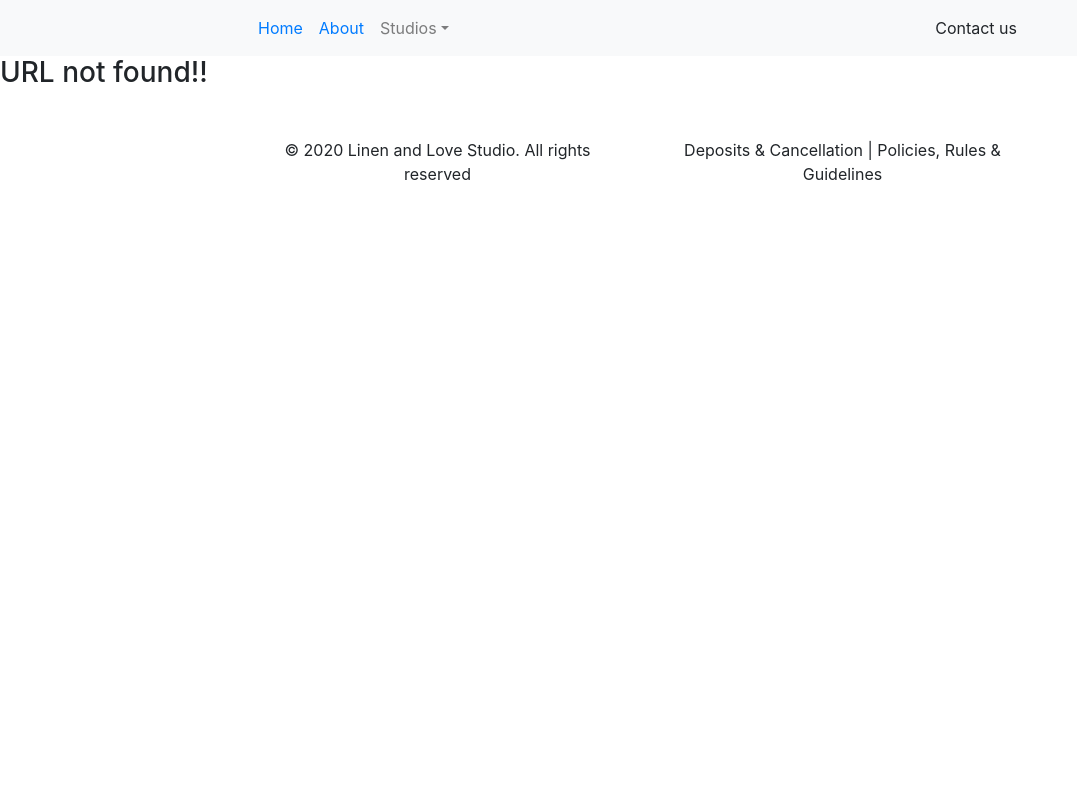
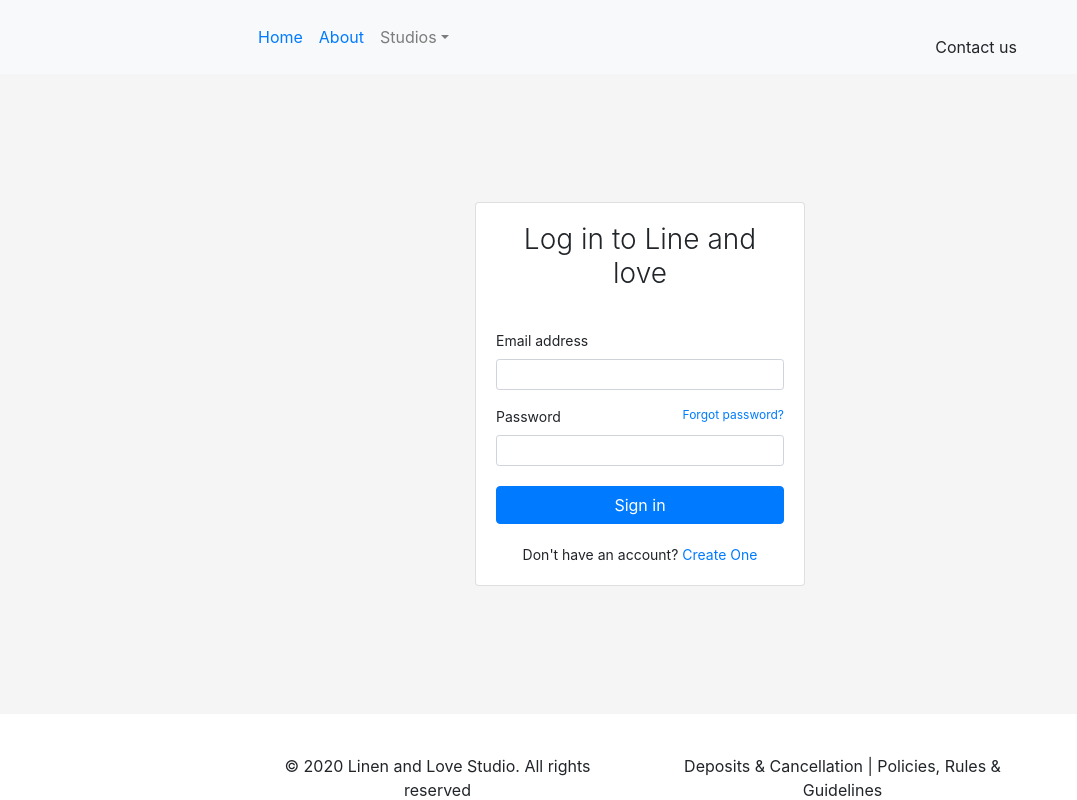
Before and after one commit to Vipisanan/vmwebs-for-studio, a React (Create React App) app: page /login in a window 1280 px wide. Before the commit this address had no page. Shown: the whole page, without its empty margins (0-1077 px from the left). Built offline with nearby package versions, Linux system fonts and the light colour scheme.

Commit message:
login compo created

```diff
--- /dev/null
+++ b/src/components/forms/LoginForm.js
@@ -0,0 +1,65 @@
+import React from 'react';
+import '../../pages/style/login.css';
+import {useFormik} from "formik";
+import * as Yup from "yup";
+
+const LoginForm =(props)=>{
+    const { data} = props;
+
+    const formik = useFormik({
+        initialValues: {},
+        validationSchema: Yup.object({
+
+        }),
+        onSubmit: values => {
+            const { getFormValue } = props;
+            if (getFormValue) {
+                getFormValue(values);
+            }
+        },
+    });
+    const getInputValue=event=>{
+        formik.setFieldValue(event.target.name, event.target.value);
+    }
+
+    return (
+        <div className="card login-form">
+            <div className="card-body">
+                <h3 className="card-title text-center">Log in to Line and love</h3>
+                <div className="card-text">
+                    <form onSubmit={formik.handleSubmit}>
+                        <div className="form-group">
+                            <label htmlFor="exampleInputEmail1">Email address</label>
+                            <input type="email"
+                                   className="form-control form-control-sm"
+                                   aria-describedby="emailHelp"
+                                   id={'email'}
+                                   name={'email'}
+                                   value={formik.values.name}
+                                   onChange={event=>getInputValue(event)}
+                            />
+                        </div>
+                        <div className="form-group">
+                            <label htmlFor="exampleInputPassword1">Password</label>
+                            <a href="#" style={{float:'right',fontSize:'12px'}}>Forgot password?</a>
+                            <input type="password"
+                                   className="form-control form-control-sm"
+                                   id={'password'}
+                                   name={'password'}
+                                   value={formik.values.name}
+                                   onChange={event=>getInputValue(event)}
+                            />
+                        </div>
+                        <button  type={'submit'}  className="btn btn-primary btn-block">Sign in</button>
+
+                        <div className="sign-up">
+                            Don't have an account? <a href="#">Create One</a>
+                        </div>
+                    </form>
+                </div>
+            </div>
+        </div>
+
+    );
+}
+export default LoginForm;
--- /dev/null
+++ b/src/pages/Login.js
@@ -0,0 +1,18 @@
+import React ,{Component} from "react";
+import './style/login.css'
+import LoginForm from "../components/forms/LoginForm";
+class Login extends Component{
+    constructor(props) {
+        super(props);
+    }
+
+    render() {
+        return (
+            <div className="global-container" style={{height:'calc(100vh - 160px)'}}>
+                <LoginForm/>
+            </div>
+
+    );
+    }
+}
+export default Login;
--- /dev/null
+++ b/src/pages/style/login.css
@@ -0,0 +1,41 @@
+html,body {
+    height: 100%;
+}
+
+.global-container{
+    height:100%;
+    display: flex;
+    align-items: center;
+    justify-content: center;
+    background-color: #f5f5f5;
+}
+
+form{
+    padding-top: 10px;
+    font-size: 14px;
+    margin-top: 30px;
+}
+
+.card-title{ font-weight:300; }
+
+.btn{
+    font-size: 14px;
+    margin-top:20px;
+}
+
+
+.login-form{
+    width:330px;
+    margin:20px;
+}
+
+.sign-up{
+    text-align:center;
+    padding:20px 0 0;
+}
+
+.alert{
+    margin-bottom:-30px;
+    font-size: 13px;
+    margin-top:20px;
+}
--- a/src/routes/publicRoute.js
+++ b/src/routes/publicRoute.js
@@ -1,6 +1,7 @@
 import Home from "../pages/Home";
 import About from "../pages/About";
 import Studios from "../pages/Studios";
+import Login from "../pages/Login";
 
 const publicRoute = [
     {
@@ -18,5 +19,10 @@ const publicRoute = [
         component: Studios,
         exact: true,
     },
+    {
+        path: '/login',
+        component: Login,
+        exact: true,
+    },
 ]
 export default publicRoute;
```
